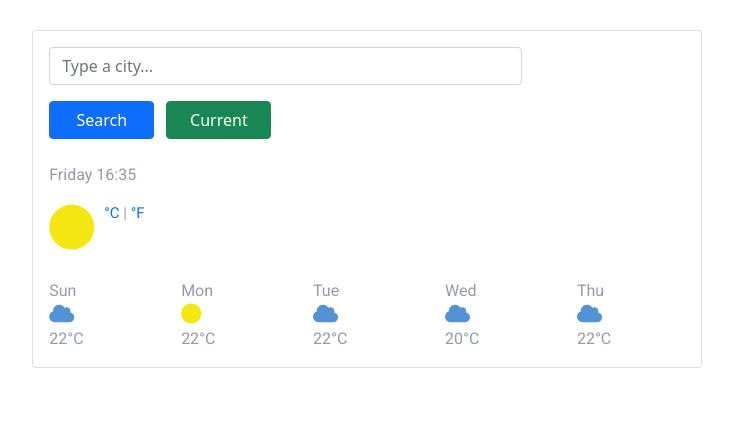
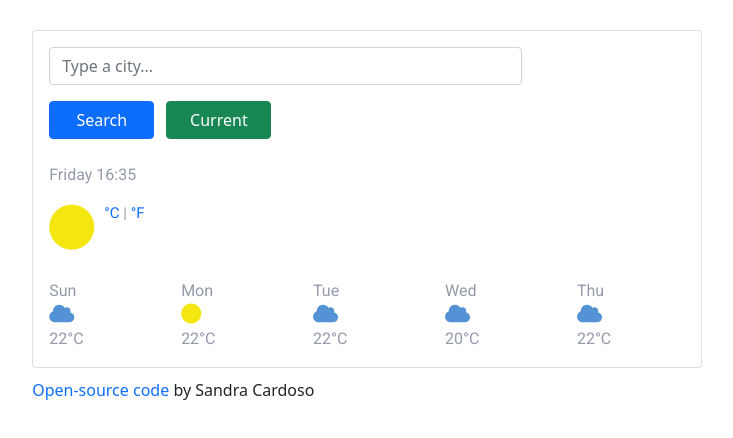
Before and after one commit to sellennya/weather-app, a plain HTML site: page index.html in a window 1280 px wide. Shown: the whole page, without its empty margins (273-1006 px from the left). Drawn offline with nearby package versions, Linux system fonts and the light colour scheme; no server answers.

Commit message:
add open source link to the app

```diff
--- a/index.html
+++ b/index.html
@@ -102,7 +102,16 @@
           </div>
         </div>
       </div>
+      <div class="open-source-text">
+        <a
+          class="open-source-link"
+          href="https://github.com/sellennya/weather-app"
+          >Open-source code</a
+        >
+        by Sandra Cardoso
+      </div>
     </div>
+
     <script src="src/script.js"></script>
   </body>
 </html>
--- a/src/styles.css
+++ b/src/styles.css
@@ -4,7 +4,8 @@ p {
   color: #939aa9;
 }
 
-.weather-box {
+.weather-box,
+.open-source-text {
   display: block;
   margin: 0 auto;
   top: 30px;
@@ -48,3 +49,11 @@ p {
 .week-icon-cloud {
   color: #5392d4;
 }
+
+.open-source-text {
+  margin-top: 40px;
+}
+
+.open-source-link {
+  text-decoration: none;
+}
```
